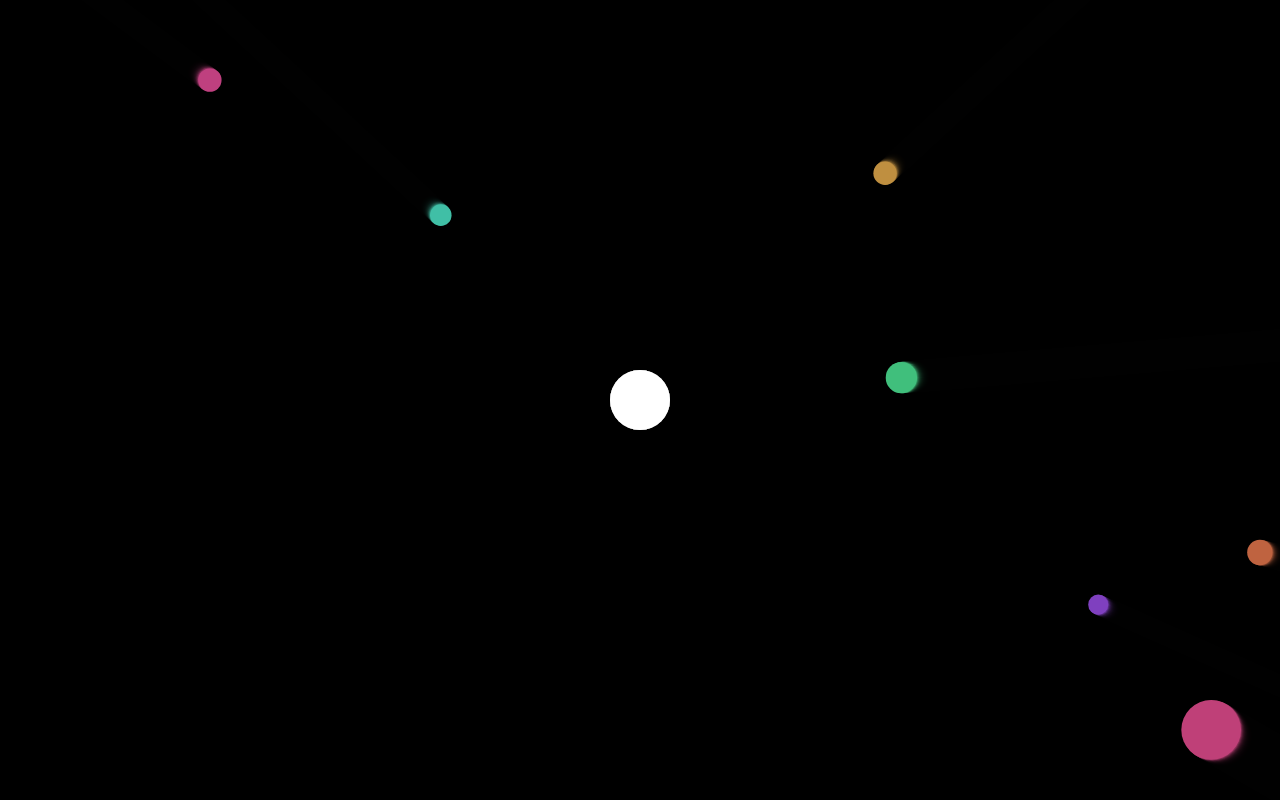
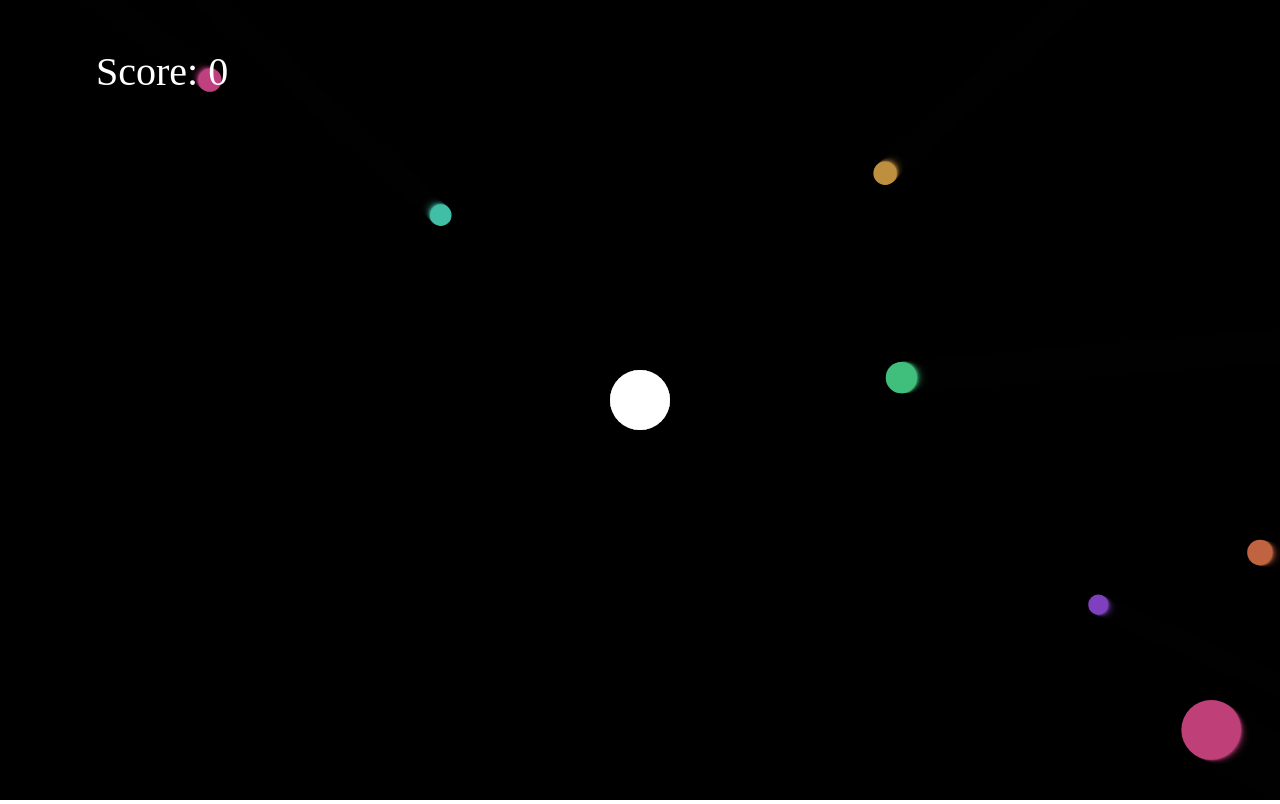
Before and after one commit to shapirab/shootingGameEx, a website with bundled scripts: page src/html/index.html in a window 1280 px wide. Built offline with nearby package versions, Linux system fonts and the light colour scheme.

Commit message:
20/8/23 added score

```diff
--- a/src/html/index.html
+++ b/src/html/index.html
@@ -8,6 +8,7 @@
     <title>Document</title>
 </head>
 <body>
+    <div id="score">Score: <span id="activeScore"></span></div>
     <canvas class="main-canvas"></canvas>
     <script src="https://cdnjs.cloudflare.com/ajax/libs/gsap/3.11.5/gsap.min.js"></script>
 
--- a/src/scripts/app.js
+++ b/src/scripts/app.js
@@ -5,9 +5,12 @@ import Enemy from "./Models/enemyObject.js";
 import ParticleObject from './Models/particleObject.js';
 
 const canvas = document.querySelector(".main-canvas");
+const activeScore = document.getElementById("activeScore");
 canvas.width = window.innerWidth;
 canvas.height = window.innerHeight;
 let ctx = canvas.getContext("2d");
+let score = 0;
+activeScore.innerText = score;
 
 let center = {
   x: canvas.width / 2,
@@ -80,6 +83,7 @@ function checkForHits() {
           enemy.markedForDeletion = true;
           projectile.markedForDeletion = true;
           generateExplosion(enemy);
+          score++;
         }
       }
     });
@@ -127,6 +131,7 @@ function animate() {
   requestAnimationFrame(animate);
   ctx.fillStyle = "rgba(0, 0, 0, 0.3)";
   ctx.fillRect(0, 0, canvas.width, canvas.height);
+  activeScore.innerText = score;
 
   player.draw(ctx);
 
--- a/src/styles/main.css
+++ b/src/styles/main.css
@@ -3,3 +3,11 @@ body, html{
     margin: 0;
     overflow: hidden;
 }
+
+#score{
+    position: absolute;
+    top: 3rem;
+    left: 6rem;
+    color: #fff;
+    font-size: 2.5rem;
+}
```
